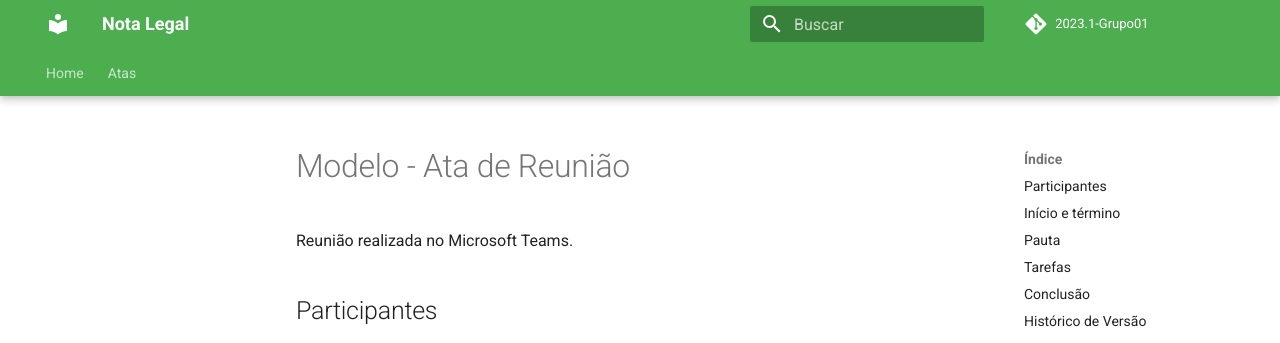
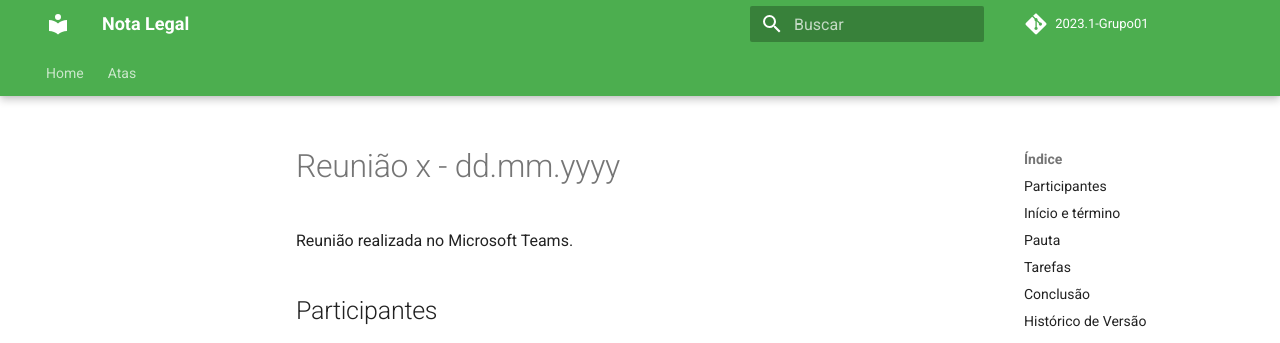
Before and after one commit to Interacao-Humano-Computador/2023.2-NotaLegal, an MkDocs documentation site: the page built from docs/atas/modelo-ata.md, in a window 1280 px wide and 900 px high. Shown: the top 343 px of the window. Built offline with MkDocs 1.6.1 and Material for MkDocs 9.7.7, drawn with Linux system fonts in a browser that asks for light colours; comment, search, counter and statistics services are not loaded.

Commit message:
Update modelo-ata.md

```diff
--- a/docs/atas/modelo-ata.md
+++ b/docs/atas/modelo-ata.md
@@ -1,4 +1,4 @@
-# Modelo - Ata de Reunião
+# Reunião x - dd.mm.yyyy
 
 Reunião realizada no Microsoft Teams.
 
```
